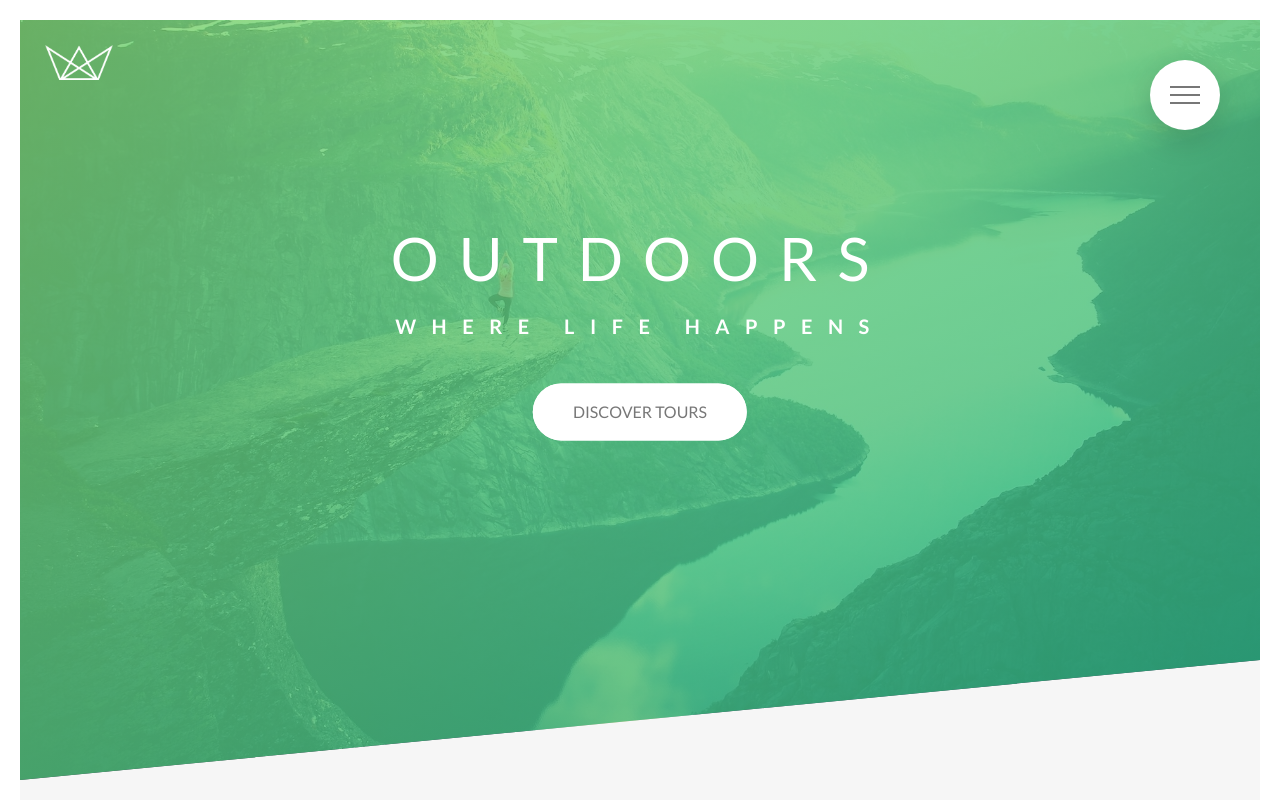
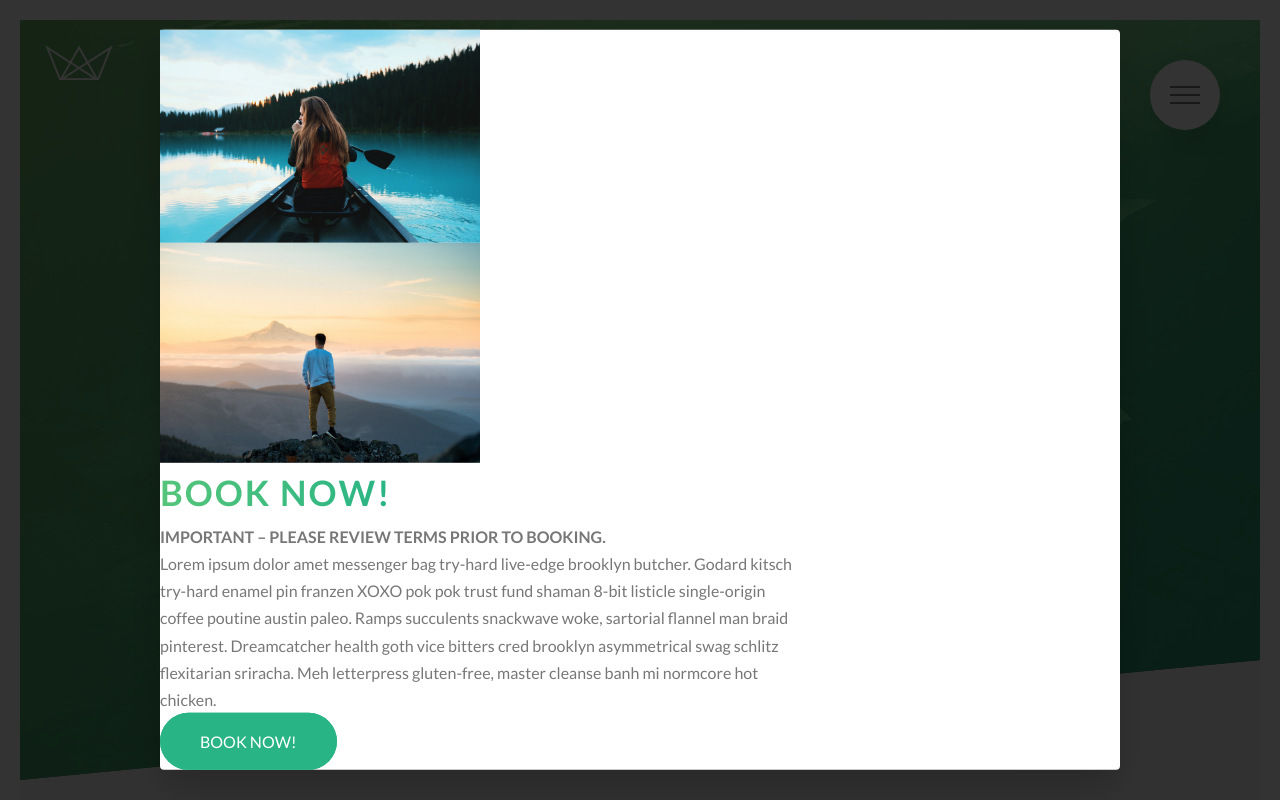
Before and after one commit to Diope/Sweet-Tours, a website: page index.html in a window 1280 px wide. Shown: the top 800 px of the page. Drawn offline with Linux system fonts and the light colour scheme.

Commit message:
Someone suggested a popup

```diff
--- a/index.html
+++ b/index.html
@@ -379,6 +379,23 @@
     </div>
   </footer>
 
+  <div class="popup">
+    <div class="popup__content">
+      <div class="popup__left">
+        <img src="img/nat-8.jpg" alt="tour photo" class="popup__img">
+        <img src="img/nat-9.jpg" alt="tour photo 2" class="popup__img">
+      </div>
+      <div class="popup__right">
+        <h2 class="heading-secondary">Book Now!</h2>
+        <h3 class="heading-tertiary">Important &ndash; Please review terms prior to booking.</h3>
+        <p class="popup__text">
+            Lorem ipsum dolor amet messenger bag try-hard live-edge brooklyn butcher. Godard kitsch try-hard enamel pin franzen XOXO pok pok trust fund shaman 8-bit listicle single-origin coffee poutine austin paleo. Ramps succulents snackwave woke, sartorial flannel man braid pinterest. Dreamcatcher health goth vice bitters cred brooklyn asymmetrical swag schlitz flexitarian sriracha. Meh letterpress gluten-free, master cleanse banh mi normcore hot chicken.
+        </p>
+        <a href="#" class="btn btn--green">Book Now!</a>
+      </div>
+    </div>
+  </div>
+
   <!-- <section class="grid-test">
 
 
--- a/sass/abstracts/_mixins.scss
+++ b/sass/abstracts/_mixins.scss
@@ -5,3 +5,14 @@
       clear: both;
    }
 }
+
+@mixin absCenter {
+   position: absolute;
+   top: 50%;
+   left: 50%;
+   transform: translate(-50%, -50%);
+}
+
+@mixin boxShadow-main {
+   box-shadow: 0 2rem 4rem rgba($color: $color-black, $alpha: .2);
+}
--- /dev/null
+++ b/sass/components/_popup.scss
@@ -0,0 +1,37 @@
+.popup {
+   height: 100vh;
+   width: 100%;
+   position: fixed;
+   top: 0;
+   left: 0;
+   background-color: rgba($color: $color-black, $alpha: .8);
+   z-index: 3000;
+
+   &__content {
+      @include absCenter;
+      @include boxShadow-main;
+      width: 75%;
+      background-color: $color-white;
+      border-radius: 4px;
+
+   }
+
+   &__right {
+      width: 66.6667%;
+
+   }
+
+   &__left {
+      width: 33.3333%;
+
+   }
+
+   &__img {
+      display: block;
+      width: 100%;
+   }
+
+   &__text {
+
+   }
+}
--- a/sass/main.scss
+++ b/sass/main.scss
@@ -14,6 +14,7 @@
 @import "components/cards";
 @import "components/story";
 @import "components/bg-video";
+@import "components/popup";
 
 @import "layouts/header";
 @import "layouts/grid";
```
Also changed, not shown: css/style.css.
